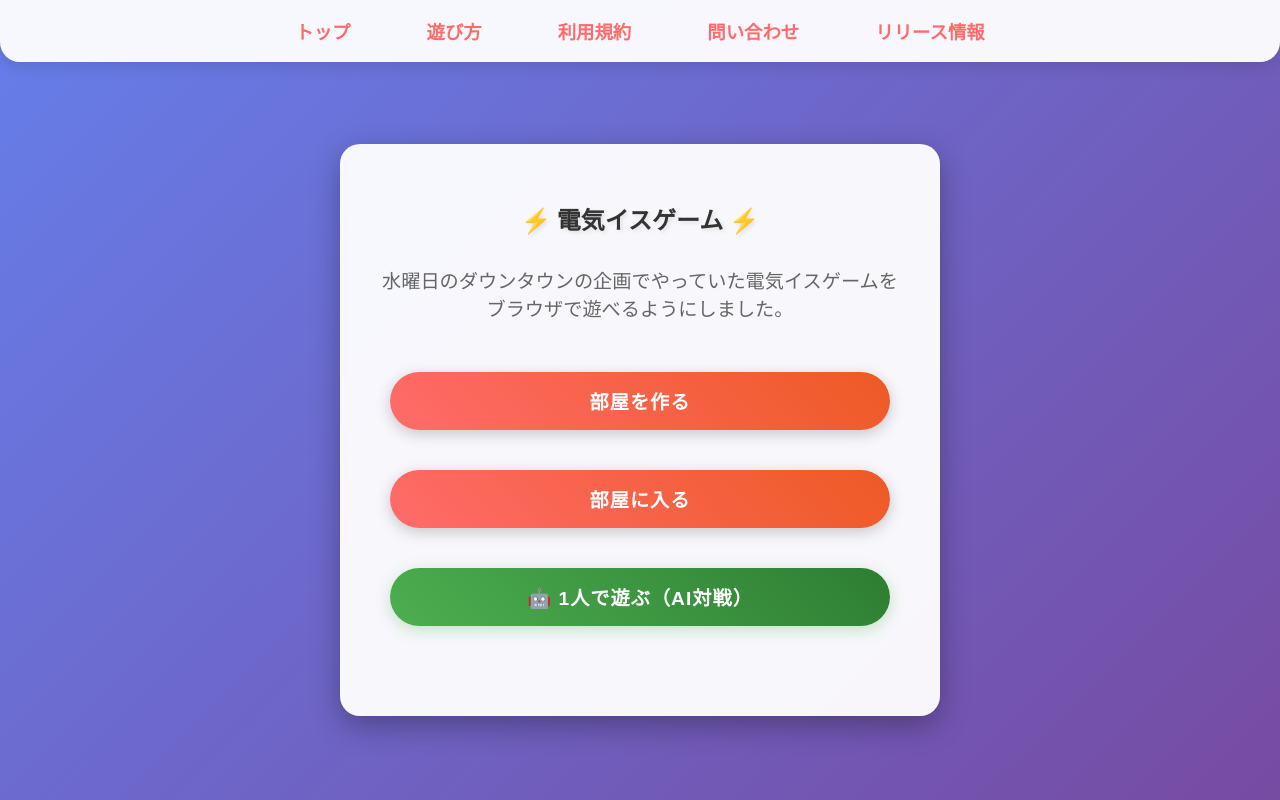
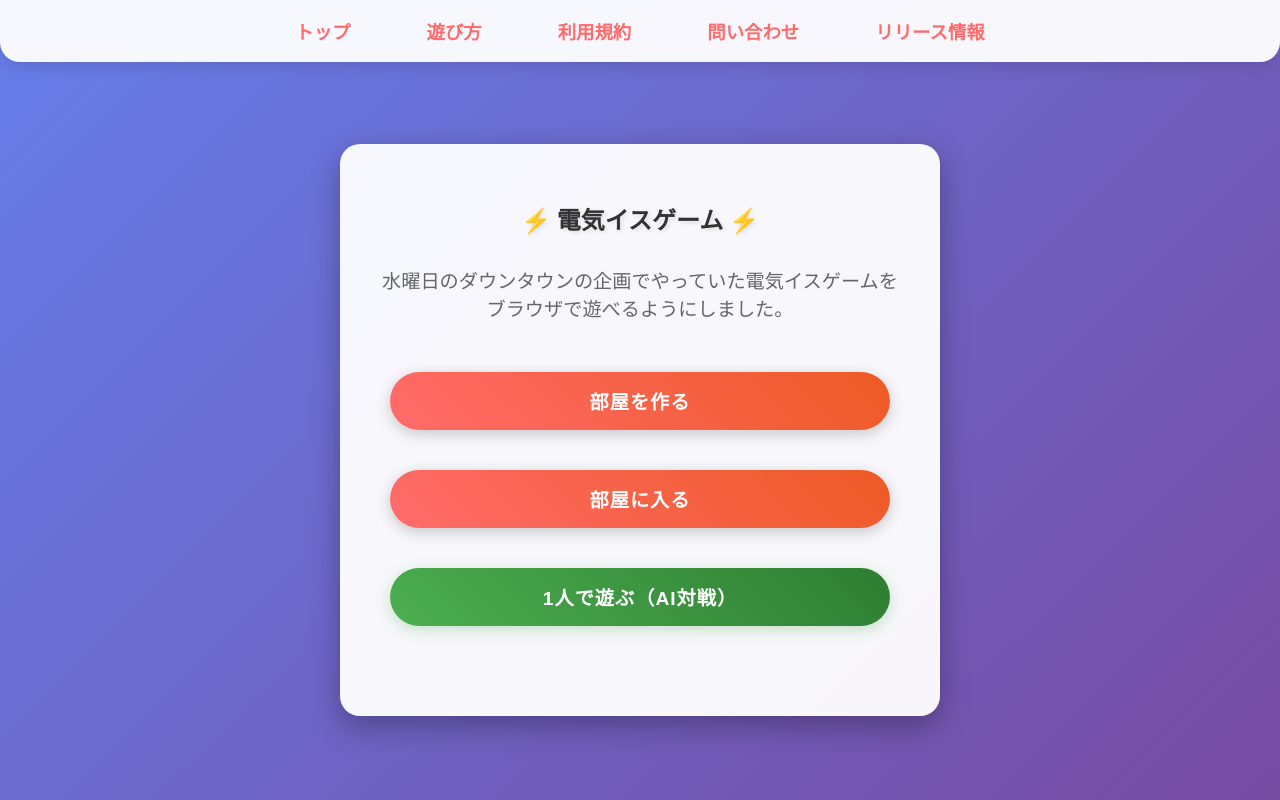
Before and after one commit to yatsu3/denki-isu, a React (Create React App) app: page / in a window 1280 px wide. Built offline with nearby package versions, Linux system fonts and the light colour scheme; no server answers.

Commit message:
トップページの修正

```diff
--- a/src/components/TopPage.js
+++ b/src/components/TopPage.js
@@ -32,7 +32,7 @@
           部屋に入る
         </button>
         <button className="button single-player-button" onClick={handleSinglePlayer}>
-          🤖 1人で遊ぶ（AI対戦）
+          1人で遊ぶ（AI対戦）
         </button>
       </div>
 
```
